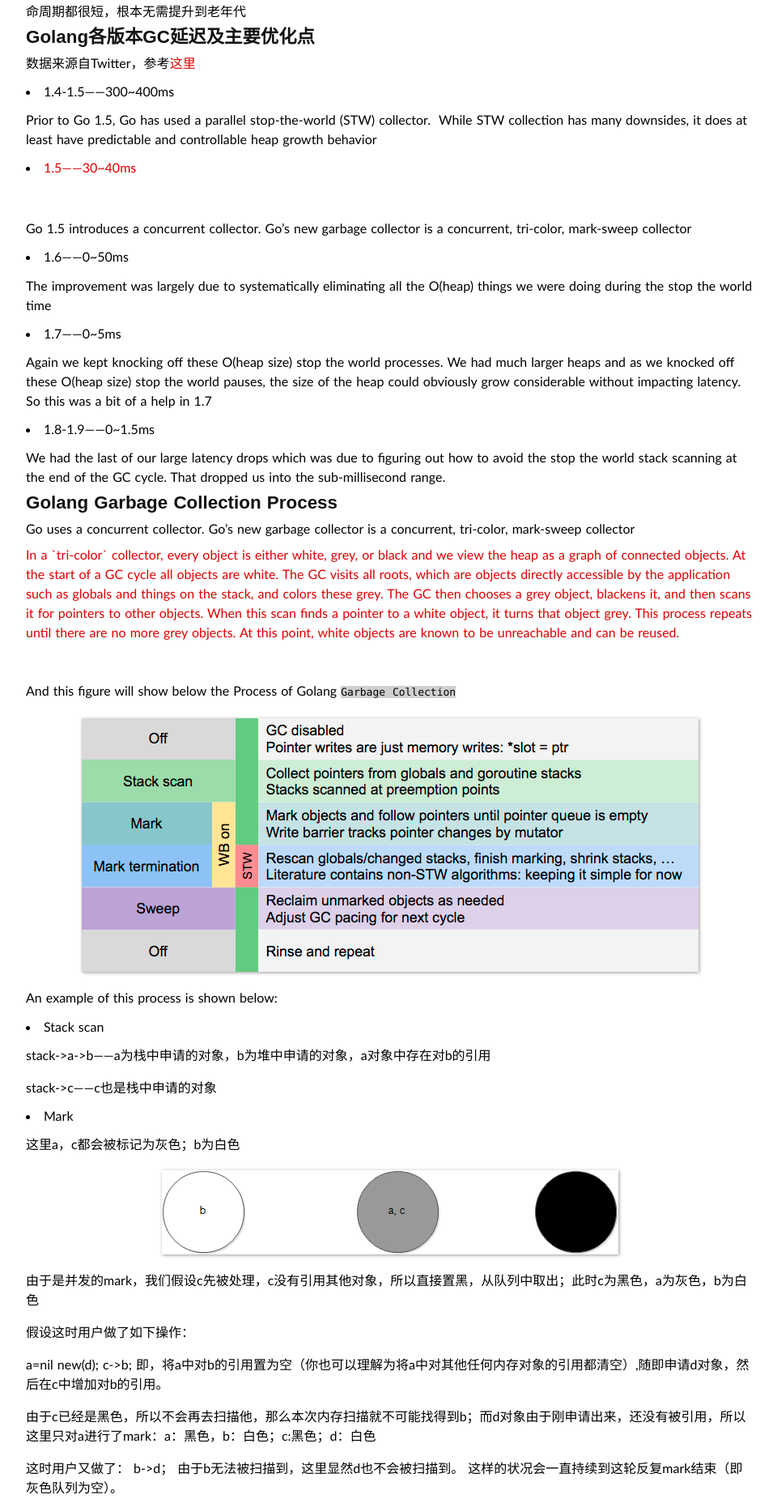
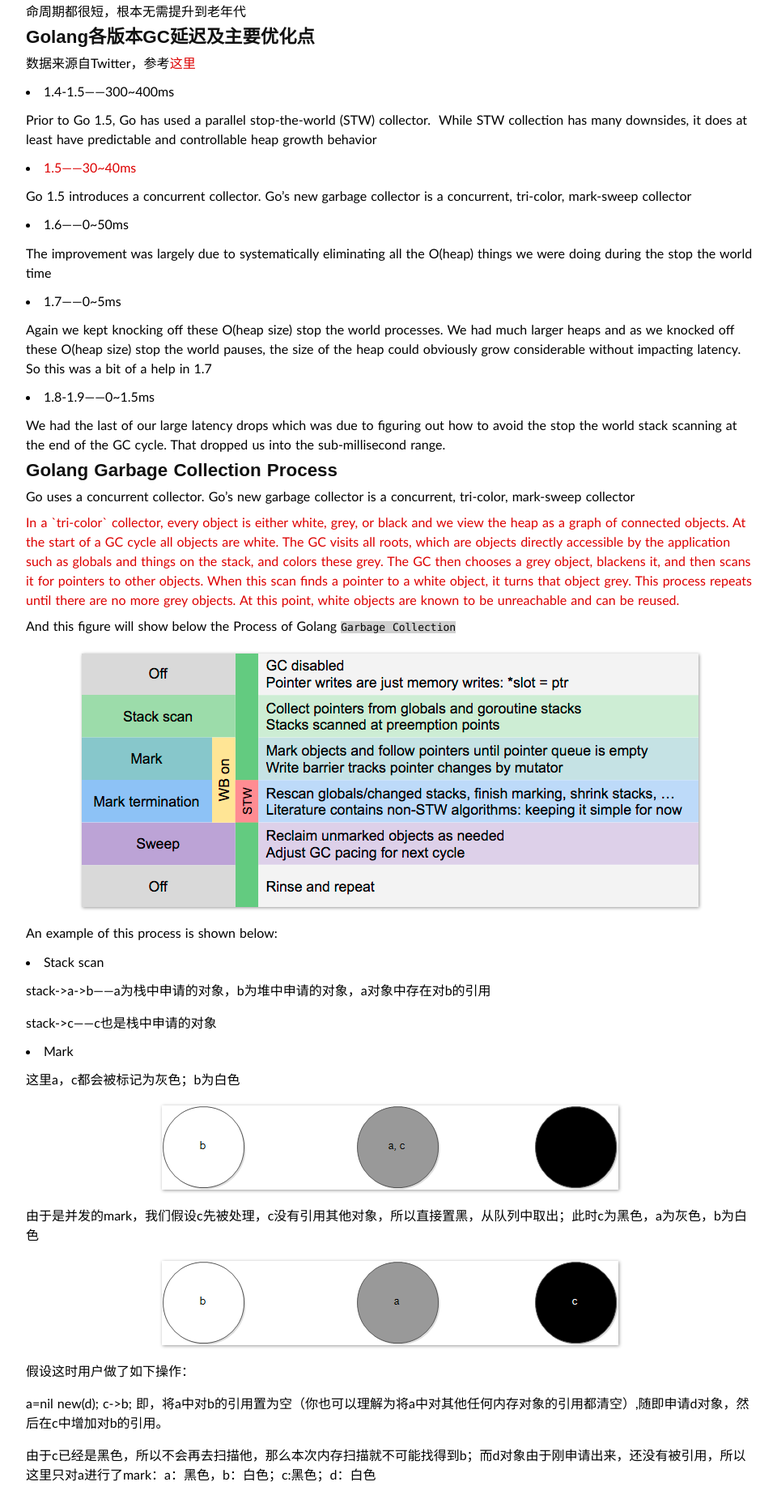
Before and after one commit to duyanghao/duyanghao.github.io, a Jekyll site: the page built from _posts/2019-1-11-golang.md, in a window 1280 px wide. Shown: the part 1007-2858 px from the top of the page at 81% size, without its empty margins (158-1118 px from the left). Built offline with Jekyll 4.4.1, drawn with Linux system fonts in a browser that asks for light colours; some web fonts are replaced; comment, search, counter and statistics services are not loaded.

Commit message:
添加golang gc
Signed-off-by: duyanghao <1294057873@qq.com>

```diff
--- a/_posts/2019-1-11-golang.md
+++ b/_posts/2019-1-11-golang.md
@@ -40,7 +40,7 @@
 
 Prior to Go 1.5, Go has used a parallel stop-the-world (STW) collector.  While STW collection has many downsides, it does at least have predictable and controllable heap growth behavior
 
-* <font color="#dd0000">1.5——30~40ms</font><br />
+* <font color="#dd0000">1.5——30~40ms</font>
 
 Go 1.5 introduces a concurrent collector. Go's new garbage collector is a concurrent, tri-color, mark-sweep collector
 
@@ -60,7 +60,7 @@
 
 Go uses a concurrent collector. Go's new garbage collector is a concurrent, tri-color, mark-sweep collector
 
-<font color="#dd0000">In a `tri-color` collector, every object is either white, grey, or black and we view the heap as a graph of connected objects. At the start of a GC cycle all objects are white. The GC visits all roots, which are objects directly accessible by the application such as globals and things on the stack, and colors these grey. The GC then chooses a grey object, blackens it, and then scans it for pointers to other objects. When this scan finds a pointer to a white object, it turns that object grey. This process repeats until there are no more grey objects. At this point, white objects are known to be unreachable and can be reused.</font><br />
+<font color="#dd0000">In a `tri-color` collector, every object is either white, grey, or black and we view the heap as a graph of connected objects. At the start of a GC cycle all objects are white. The GC visits all roots, which are objects directly accessible by the application such as globals and things on the stack, and colors these grey. The GC then chooses a grey object, blackens it, and then scans it for pointers to other objects. When this scan finds a pointer to a white object, it turns that object grey. This process repeats until there are no more grey objects. At this point, white objects are known to be unreachable and can be reused.</font>
 
 And this figure will show below the Process of Golang `Garbage Collection`
 
@@ -82,6 +82,8 @@
 
 由于是并发的mark，我们假设c先被处理，c没有引用其他对象，所以直接置黑，从队列中取出；此时c为黑色，a为灰色，b为白色
 
+![](/public/img/Golang/process_2.png)
+
 假设这时用户做了如下操作：
 
 a=nil
```
Also changed, not shown: public/img/Golang/process_2.png (added).
